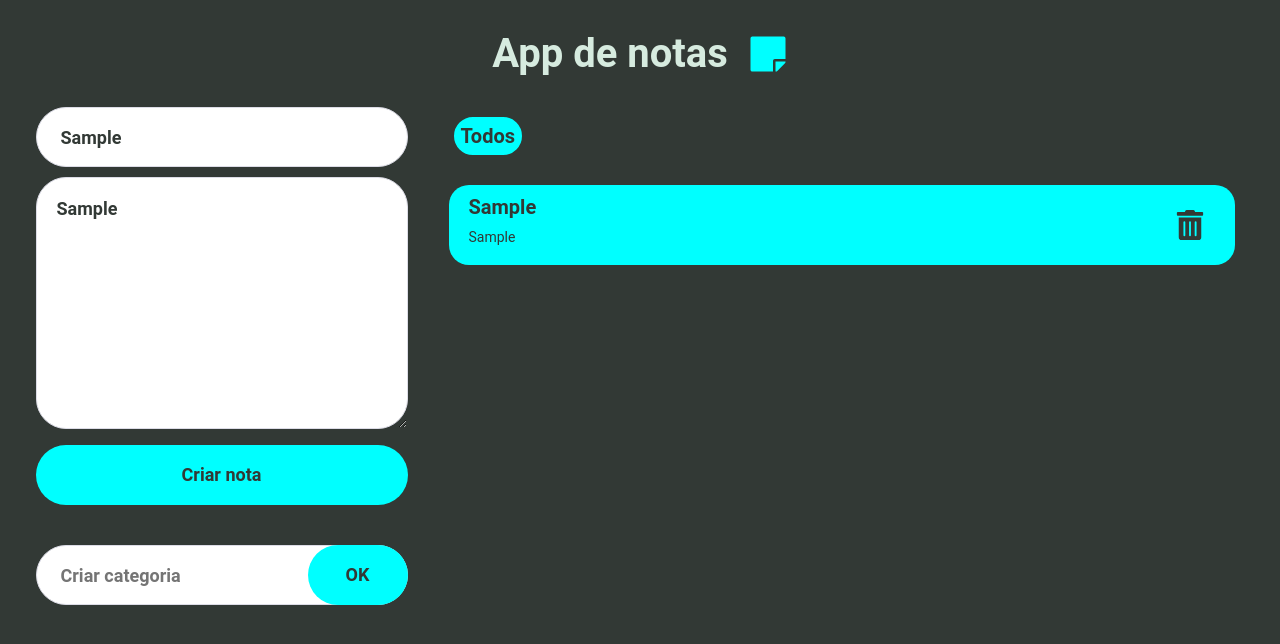
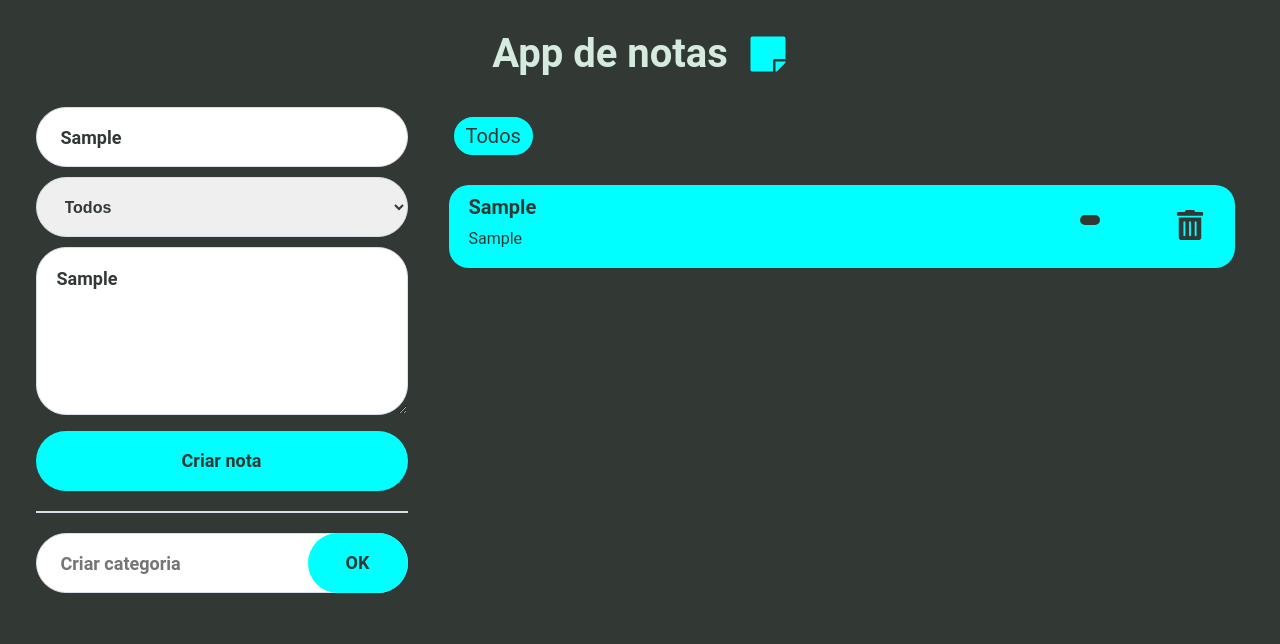
Before and after one commit to CaioAReis/App-de-Notas, a React (Create React App) app: page / in a window 1280 px wide. Both pictures are taken after typing "Sample", "Sample" into the empty fields and a click on the button "Criar nota". Shown: the top 644 px of the page. Built offline with nearby package versions, Linux system fonts and the light colour scheme.

Commit message:
Continuação da implementação do esquema de categorias

```diff
--- a/src/App.js
+++ b/src/App.js
@@ -14,12 +14,13 @@ class App extends React.Component {
     super();
     this.state = {
       notas: [],
-      categorias: []
+      categorias: ["Todos"],
+      categoriaSelecionada: 0
     };
   }
 
-  criarNota(titulo, texto) {
-    const novaNota = {titulo, texto};
+  criarNota(titulo, texto, categoria) {
+    const novaNota = {titulo, texto, categoria};
     const novoArrayNotas = [...this.state.notas, novaNota];
     const novoEstado = {
       notas:novoArrayNotas
@@ -44,6 +45,10 @@ class App extends React.Component {
     this.setState(novoEstado);
   }
 
+  selecionarCategoria(index) {
+    this.setState({categoriaSelecionada: index});
+  }
+
   render() {
     return (
       <div className="App-container">
@@ -61,10 +66,13 @@ class App extends React.Component {
             <NoteForms
               criarNota={this.criarNota.bind(this)}
               criarCategoria={this.criarCategoria.bind(this)}
+              categorias={this.state.categorias}
             />
             <section className="notes-list">
               <NoteCategorias
                 categorias={this.state.categorias}
+                categoriaAtual={this.state.categoriaSelecionada}
+                categoriaSelecionada={this.selecionarCategoria.bind(this)}
               />
               <NoteList
                 notas={this.state.notas}
--- a/src/components/NoteForms/NoteForms.jsx
+++ b/src/components/NoteForms/NoteForms.jsx
@@ -6,7 +6,13 @@ class NoteForms extends React.Component {
         super(props);
         this.titulo = '';
         this.nota = '';
+        this.categoriaNota = ''
         this.categoria = '';
+    }
+
+    handleTitulo(event) {
+        event.stopPropagation();
+        this.titulo = event.target.value;
     }
 
     handleNota(event) {
@@ -14,9 +20,9 @@ class NoteForms extends React.Component {
         this.nota = event.target.value;
     }
 
-    handleTitulo(event) {
+    handleCategoriaNota(event) {
         event.stopPropagation();
-        this.titulo = event.target.value;
+        this.categoriaNota = event.target.value;
     }
 
     handleCategoria(event) {
@@ -27,7 +33,7 @@ class NoteForms extends React.Component {
     handleCriarNota(event) {
         event.preventDefault();
         event.stopPropagation();
-        this.props.criarNota(this.titulo, this.nota);
+        this.props.criarNota(this.titulo, this.nota, this.categoriaNota);
     }
 
     handleCriarCategoria(event) {
@@ -47,9 +53,13 @@ class NoteForms extends React.Component {
                         placeholder="Título"
                         onChange={this.handleTitulo.bind(this)}
                     />
+                    <select onChange={this.handleCategoriaNota.bind(this)} className="categorias-list">
+                        {this.props.categorias.map(categoria => (
+                            <option value={categoria}>{categoria}</option>
+                        ))}
+                    </select>
                     <textarea
-                        name="" id=""
-                        rows="10"
+                        rows="6"
                         placeholder="Escreva sua nota"
                         onChange={this.handleNota.bind(this)}
                     />
@@ -69,9 +79,10 @@ class NoteForms extends React.Component {
                         style={{
                             width: 100,
                             position: 'absolute',
-                            top: -16, right: 0
-                        }}
-                        >OK</button>
+                            top: 4, right: 0
+                        }}>
+                            OK
+                    </button>
                 </form>
             </section>
         );
--- a/src/components/NoteForms/styles.css
+++ b/src/components/NoteForms/styles.css
@@ -5,6 +5,22 @@ section.form {
 
 section.form .note-form {
     width: 100%;
+}
+
+section.form .note-form select.categorias-list {
+    width: 100%;
+    height: 60px;
+    margin-top: 10px;
+    color: #323935;
+    border: 1px solid #DCDCE6;
+    border-radius: 30px;
+    padding: 0 24px;
+    font-weight: bold;
+    font-size: 12pt;
+}
+
+section.form .note-form select.categorias-list option {
+    font-size: 12pt;
 }
 
 section.form .note-form textarea {
@@ -19,7 +35,9 @@ section.form .note-form textarea {
 }
 
 section.form .catego-form {
-    margin-top: 40px;
+    border-top: 2px solid #DCDCE6;
+    margin-top: 20px;
+    padding-top: 20px;
     position: relative;
     /* border: 1px solid red; */
 }
--- a/src/components/NoteItem/NoteItem.jsx
+++ b/src/components/NoteItem/NoteItem.jsx
@@ -11,8 +11,11 @@ class NoteItem extends React.Component {
         return (
             <div className="item-list">
                 <h3>{this.props.titulo}</h3>
+                <span className="category">{this.props.categoria}</span>
                 <p>{this.props.texto}</p>
-                <span onClick={() => this.handleRemover(this.props.indexNota)}>
+                <span
+                    className="trash"
+                    onClick={() => this.handleRemover(this.props.indexNota)}>
                     <FaTrashAlt size={30} title="Remover"/>
                 </span>
             </div>
--- a/src/components/NoteItem/styles.css
+++ b/src/components/NoteItem/styles.css
@@ -6,17 +6,31 @@
 .item-list h3 {
     margin-bottom: 10px;
     font-size: 15pt;
+    width: 80%;
 }
 
 .item-list p {
     margin-bottom: 10px;
+    font-size: 12pt;
+    width: 80%;
 }
 
-.item-list span {
+.item-list span.category {
+    color: #FFF;
+    background-color: #323935;
+    padding-block: 5px;
+    padding-inline: 10px;
+    border-radius: 30px;
+
+    position: absolute;
+    top: 20px; left: 82%;
+}
+
+.item-list span.trash {
     position: absolute;
     top: 15px; right: 10px;
 }
 
-.item-list span:hover {
+.item-list span.trash:hover {
     color: rgb(231, 47, 47);
 }
--- a/src/components/NoteList/NoteList.jsx
+++ b/src/components/NoteList/NoteList.jsx
@@ -11,6 +11,7 @@ class NoteList extends React.Component {
                         <NoteItem
                             titulo={nota.titulo}
                             texto={nota.texto}
+                            categoria={nota.categoria}
                             indexNota={index}
                             removerNota={this.props.removerNota}
                         />
--- a/src/components/Notecategorias/NoteCategorias.jsx
+++ b/src/components/Notecategorias/NoteCategorias.jsx
@@ -1,12 +1,22 @@
 import React from 'react';
 import './styles.css';
 class NoteCategorias extends React.Component {
+
+    handleSelecionarCategoria(index) {
+        this.props.categoriaSelecionada(index);
+    }
+
     render() {
         return(
             <ul className="catego-list">
-                <li className="selected">Todos</li>
                 {this.props.categorias.map((catego, index) => (
-                    <li key={index}>{catego}</li>
+                    <li
+                        key={index}
+                        className={index === this.props.categoriaAtual ?
+                        "selected" : ""}
+                        onClick={() => this.handleSelecionarCategoria(index)}>
+                        {catego}
+                    </li>
                 ))}
             </ul>
         );
--- a/src/components/Notecategorias/styles.css
+++ b/src/components/Notecategorias/styles.css
@@ -11,7 +11,9 @@ ul.catego-list li {
     border: 2px solid aqua;
     border-radius: 20px;
     font-size: 15pt;
-    padding: 5px;
+    padding-block: 5px;
+    padding-inline: 10px;
+    /* font-weight: bold; */
     cursor: pointer;
 }
 
@@ -22,5 +24,5 @@ ul.catego-list li:hover {
 ul.catego-list li.selected {
     background-color: aqua;
     color: #323935;
-    font-weight: bold;
+    /* font-weight: bold; */
 }
```
